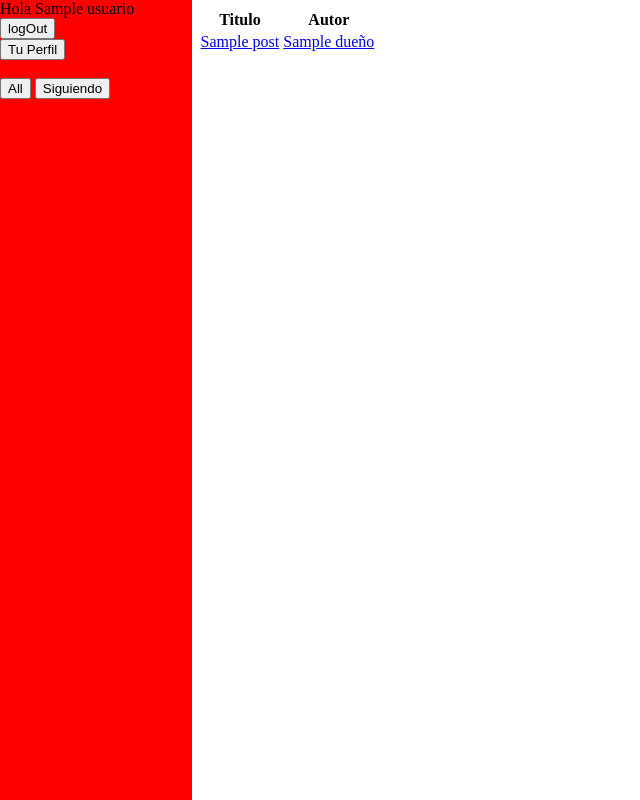
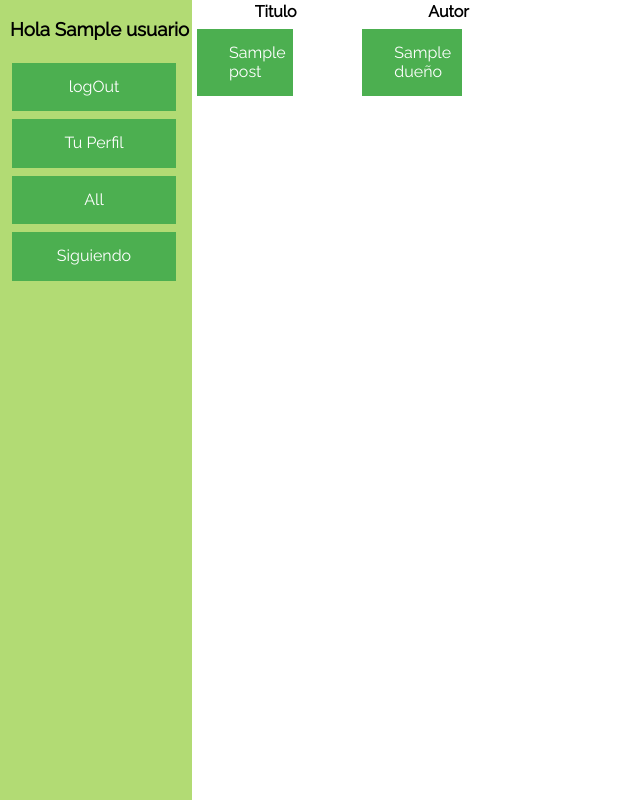
Before and after one commit to politecnicomodelopoo2018/ElDesafio-Arellano, a Flask app: template templates/homeUsuario.html in a window 1280 px wide. Shown: the whole page, without its empty margins (0-640 px from the left). Run offline with Flask 2, Linux system fonts and the light colour scheme; the template is opened without the code that fills it: most values are stand-ins (such as "Sample title", 1, 10 or a date in 2020).

Commit message:
Haciendo cositas visuales

```diff
--- a/static/main.css
+++ b/static/main.css
@@ -1,13 +1,67 @@
 nav.leftmenu {
+  position: relative;
   left:0;
   top:0;
   height: 100%;
   width: 15%;
   position:fixed;
-  background-color: red;
+  background-color: #B2DB74;
   overflow-y: scroll;
 }
 
+
 div.contenidoDerecha {
+  position: relative;
   margin-left: 15%;
+  width: 80%;
 }
+
+div.todo {
+  position: absolute;
+  width: 100%;
+  height: 100%;
+  background-color:  "red";
+}
+
+
+
+div.contenidoDerecha a {
+  position: relative;
+  background-color: #4CAF50;
+  border: none;
+  color: white;
+  padding: 15px 32px;
+  text-align: center;
+  text-decoration: none;
+  display: inline-block;
+  font-size: 16px;
+  margin: 4px 2px;
+  cursor: pointer;
+  width: 20%
+}
+
+
+div.cosasDelMenu {
+  margin-left: 10px;
+}
+
+a {
+  width: 100px;
+}
+
+.button {
+    background-color: #4CAF50;
+    border: none;
+    color: white;
+    padding: 15px 32px;
+    text-align: center;
+    text-decoration: none;
+    display: inline-block;
+    font-size: 16px;
+    margin: 4px 2px;
+    cursor: pointer;
+}
+
+.button:hover{
+  background-color: #269924;
+}
--- a/templates/crearHilo.html
+++ b/templates/crearHilo.html
@@ -3,6 +3,7 @@
 <head>
     <meta charset="UTF-8">
     <title>Blog</title>
+    <link rel="stylesheet" href="../static/normalize.css">
 </head>
 <body>
 Crear Hilo
--- a/templates/crearPost.html
+++ b/templates/crearPost.html
@@ -3,6 +3,7 @@
 <head>
     <meta charset="UTF-8">
     <title>El Desafio</title>
+    <link rel="stylesheet" href="../static/normalize.css">
 </head>
 <body>
 Crear Post
--- a/templates/editarPerfil.html
+++ b/templates/editarPerfil.html
@@ -3,6 +3,7 @@
 <head>
     <meta charset="UTF-8">
     <title>{{usuario.nickName}}</title>
+    <link rel="stylesheet" href="../static/normalize.css">
 </head>
 <body>
 Editar Perfil
--- a/templates/editarPost.html
+++ b/templates/editarPost.html
@@ -2,6 +2,7 @@
 <html lang="en">
 <head>
     <meta charset="UTF-8">
+    <link rel="stylesheet" href="../static/normalize.css">
     <title>{{Post.titulo}}</title>
     <!-- Include external CSS. -->
     <link href="https://cdnjs.cloudflare.com/ajax/libs/font-awesome/4.4.0/css/font-awesome.min.css" rel="stylesheet" type="text/css" />
--- a/templates/homeUsuario.html
+++ b/templates/homeUsuario.html
@@ -4,17 +4,22 @@
     <meta charset="UTF-8">
     <title>Home</title>
     <link rel="stylesheet" href="../static/main.css">
+    <link rel="stylesheet" href="../static/normalize.css">
+    <link rel="stylesheet" href="https://fonts.googleapis.com/css?family=Raleway">
 </head>
+<style>
+body,h1,h2,h3,h4,h5 {font-family: "Raleway", sans-serif}
+</style>
 <body>
 
 <nav class="leftmenu">
-  Hola {{usuario.nickName}}
-  <a href="/logOut"><button>logOut</button></a><br>
-  <a href="/usuarioPerfil?idusuario={{usuario.id}}"><button>Tu Perfil</button></a><br>
-
-  <br>
-  <a href="/homeUsuario?filtro=predeterminado"><button>All</button></a>
-  <a href="/homeUsuario?filtro=siguiendo"><button>Siguiendo</button></a>
+    <div class="cosasDelMenu">
+        <h3 class="nombre-sitio"> Hola {{usuario.nickName}}</h3>
+        <a href="/logOut" class="button">logOut</a>
+        <a href="/usuarioPerfil?idusuario={{usuario.id}}" class="button">Tu Perfil</a>
+        <a href="/homeUsuario?filtro=predeterminado" class="button">All</a>
+        <a href="/homeUsuario?filtro=siguiendo" class="button">Siguiendo</a>
+    </div>
 </nav>
 
 <div class="contenidoDerecha">
--- a/templates/logIn.html
+++ b/templates/logIn.html
@@ -3,6 +3,7 @@
 <head>
     <meta charset="UTF-8">
     <title>LogIn</title>
+    <link rel="stylesheet" href="../static/normalize.css">
 </head>
 <body>
 LogIn
--- a/templates/paginaPrincipal.html
+++ b/templates/paginaPrincipal.html
@@ -5,6 +5,7 @@
     <title>El Desafio</title>
 
      <link rel="stylesheet" href="../static/main.css">
+    <link rel="stylesheet" href="../static/normalize.css">
 </head>
 <body>
 
--- a/templates/signUp.html
+++ b/templates/signUp.html
@@ -3,6 +3,7 @@
 <head>
     <meta charset="UTF-8">
     <title>SignUp</title>
+    <link rel="stylesheet" href="../static/normalize.css">
 </head>
 <body>
 SignUp
--- a/templates/todosLosPosts.html
+++ b/templates/todosLosPosts.html
@@ -3,6 +3,7 @@
 <head>
     <meta charset="UTF-8">
     <title>All</title>
+    <link rel="stylesheet" href="../static/normalize.css">
 </head>
 <body>
 Todos los Posts<br>
```
Also changed, not shown: templates/post.html (+25 -3 lines), templates/postDeHilo.html (+20 -0 lines), templates/usuarioHilos.html (+19 -0 lines), templates/usuarioPerfil.html (+27 -4 lines), static/normalize.css (added).
